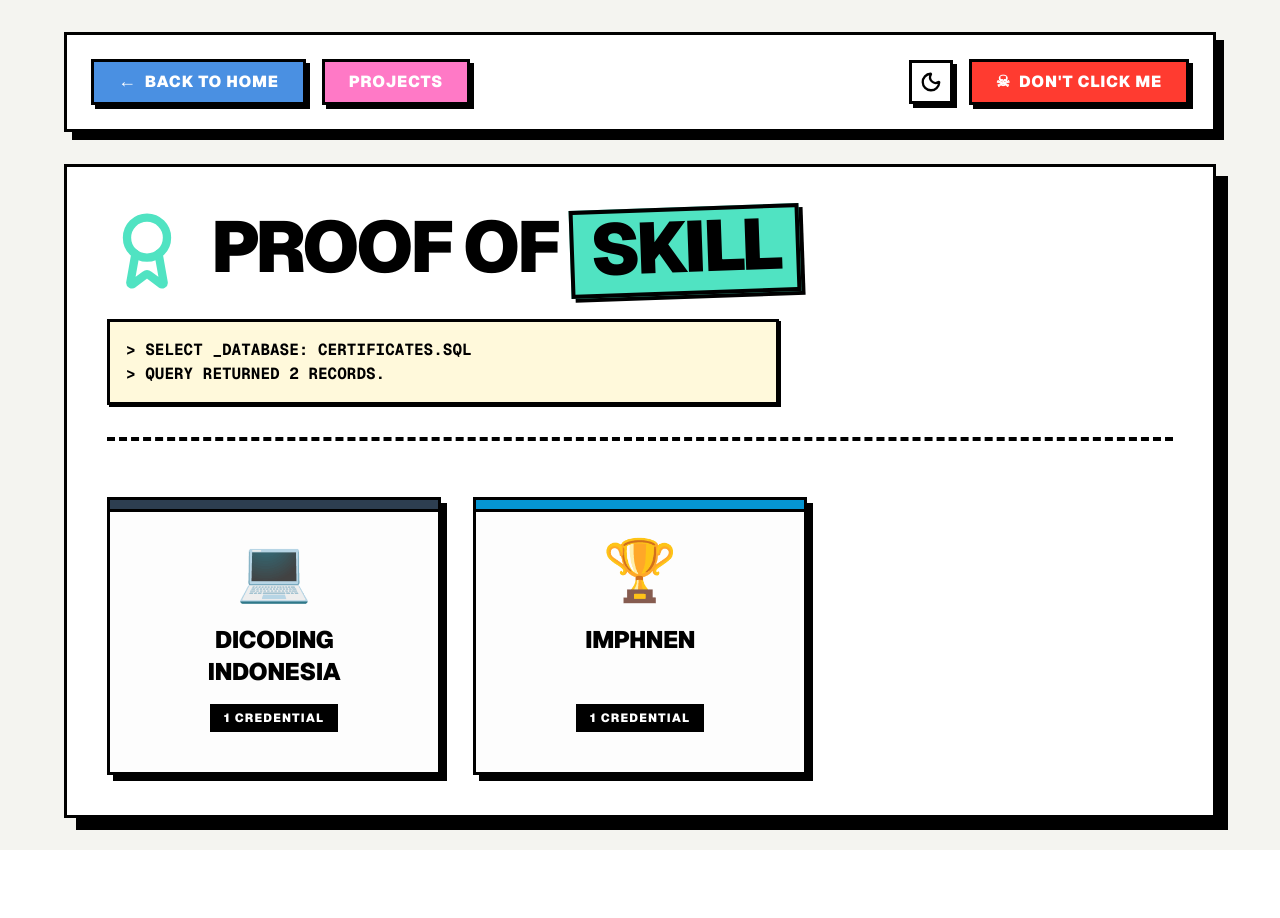
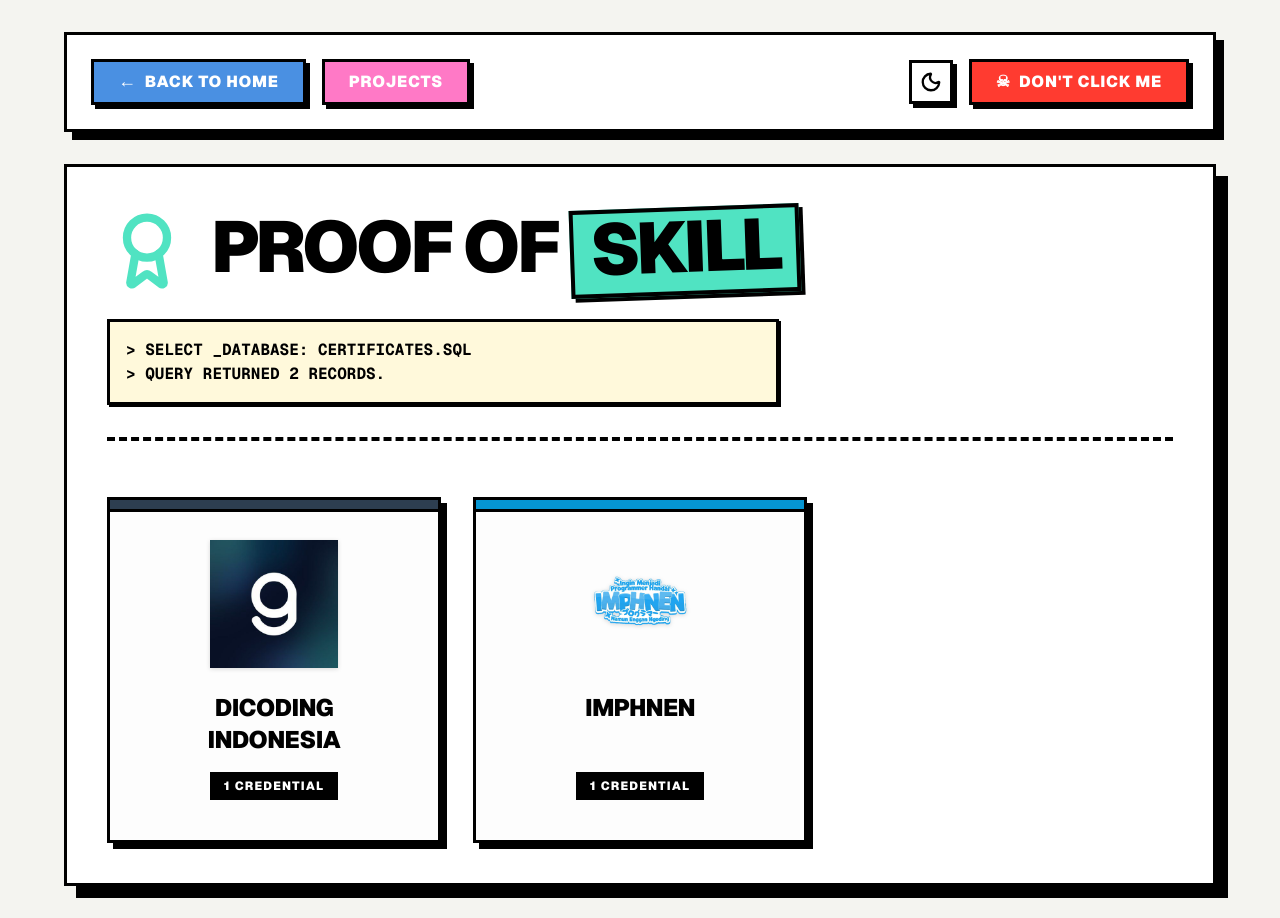
Before and after one commit to MakdumIbrohim/portfolio-v2, a Next.js app: page /certificates in a window 1280 px wide. Before the commit the page ends 850 px from the top, so only its background shows below. Built offline with nearby package versions, Linux system fonts and the light colour scheme.

Commit message:
feat: add certificates page to display credentials grouped by issuer.

```diff
--- a/app/certificates/page.tsx
+++ b/app/certificates/page.tsx
@@ -15,17 +15,17 @@ const certificates = [
         issuer: "Dicoding Indonesia",
         date: "2024",
         color: "#2d3e50", // Dicoding dark blue
-        icon: "💻",
+        icon: "/icon/dicoding/dicoding.jpeg",
         imageUrl: undefined,
         credentialUrl: "https://www.dicoding.com"
     },
     {
         id: 2,
-        title: "Sertifikat Kompetensi Kemalasan",
+        title: "Sertifikat Web Developer",
         issuer: "IMPHNEN",
         date: "02 August 2025",
         color: "#0595d2", // IMPHNEN Blue
-        icon: "🏆",
+        icon: "/icon/imphnen/imphnen.png",
         imageUrl: "https://raw.githubusercontent.com/MakdumIbrohim/fortofolio/main/public/sertifikat_kompetensi_kemalasan.jpg",
         credentialUrl: "https://raw.githubusercontent.com/MakdumIbrohim/fortofolio/main/public/sertifikat_kompetensi_kemalasan.jpg"
     }
@@ -95,8 +95,12 @@ export default function Certificates() {
                                     className="absolute top-0 left-0 right-0 h-3 border-b-[3px] border-black dark:border-white transition-colors"
                                     style={{ backgroundColor: issuerGroup.color }}
                                 ></div>
-                                <div className="text-6xl mb-6 group-hover:scale-110 group-hover:rotate-6 transition-transform duration-300">
-                                    {issuerGroup.icon}
+                                <div className="text-6xl mb-6 group-hover:scale-110 group-hover:rotate-6 transition-transform duration-300 flex items-center justify-center min-h-[80px] sm:min-h-[120px]">
+                                    {issuerGroup.icon.startsWith('/') ? (
+                                        <img src={issuerGroup.icon} alt={issuerGroup.name} className="h-24 sm:h-32 w-auto object-contain drop-shadow-sm" />
+                                    ) : (
+                                        issuerGroup.icon
+                                    )}
                                 </div>
                                 <h2 className="text-xl sm:text-2xl font-black uppercase tracking-tight mb-4 group-hover:text-[#4a90e2] transition-colors">
                                     {issuerGroup.name}
@@ -149,7 +153,11 @@ export default function Certificates() {
                                         {/* Large Background Icon (only if no image) */}
                                         {!cert.imageUrl && (
                                             <div className="absolute right-4 bottom-4 text-6xl opacity-10 group-hover:scale-125 transition-transform duration-500 pointer-events-none grayscale group-hover:grayscale-0">
-                                                {cert.icon}
+                                                {cert.icon.startsWith('/') ? (
+                                                    <img src={cert.icon} alt={cert.issuer} className="w-24 h-24 object-contain opacity-50" />
+                                                ) : (
+                                                    cert.icon
+                                                )}
                                             </div>
                                         )}
 
```
Also changed, not shown: public/icon/dicoding/dicoding.jpeg (added), public/icon/imphnen/imphnen.png (added).
